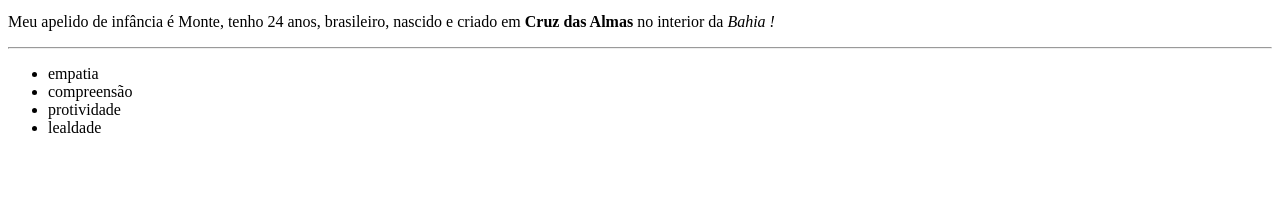
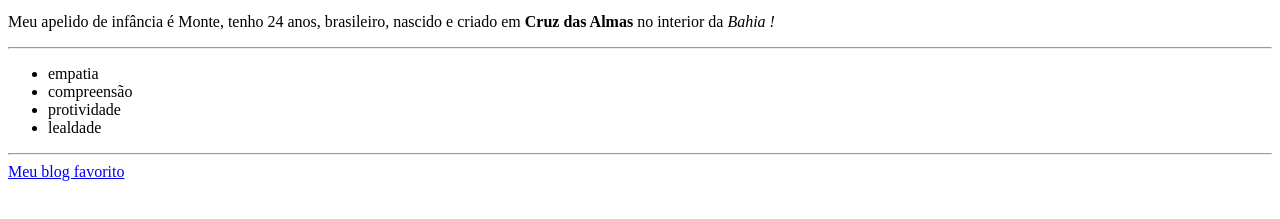
Before and after one commit to Matheus-Monte/Portifolio, a plain HTML site: page index.html in a window 1280 px wide. Shown: the part 101-320 px from the top of the page. Drawn offline with Linux system fonts and the light colour scheme.

Commit message:
adiciona link do blog favorito

```diff
--- a/index.html
+++ b/index.html
@@ -14,5 +14,7 @@
 <p>Meu apelido de infância é Monte, tenho 24 anos, brasileiro, nascido e criado em <strong>Cruz das Almas </strong> no interior da <em>Bahia !</em>  <p>
     <hr>
     <ul><li>empatia</li> <li>compreensão</li> <li>protividade</li> <li>lealdade</li></ul>
+    <hr>
+    <a href="https://www.legiaodosherois.com.br/" target="_blank">Meu blog favorito</a>
 </body>
 </html>
```
